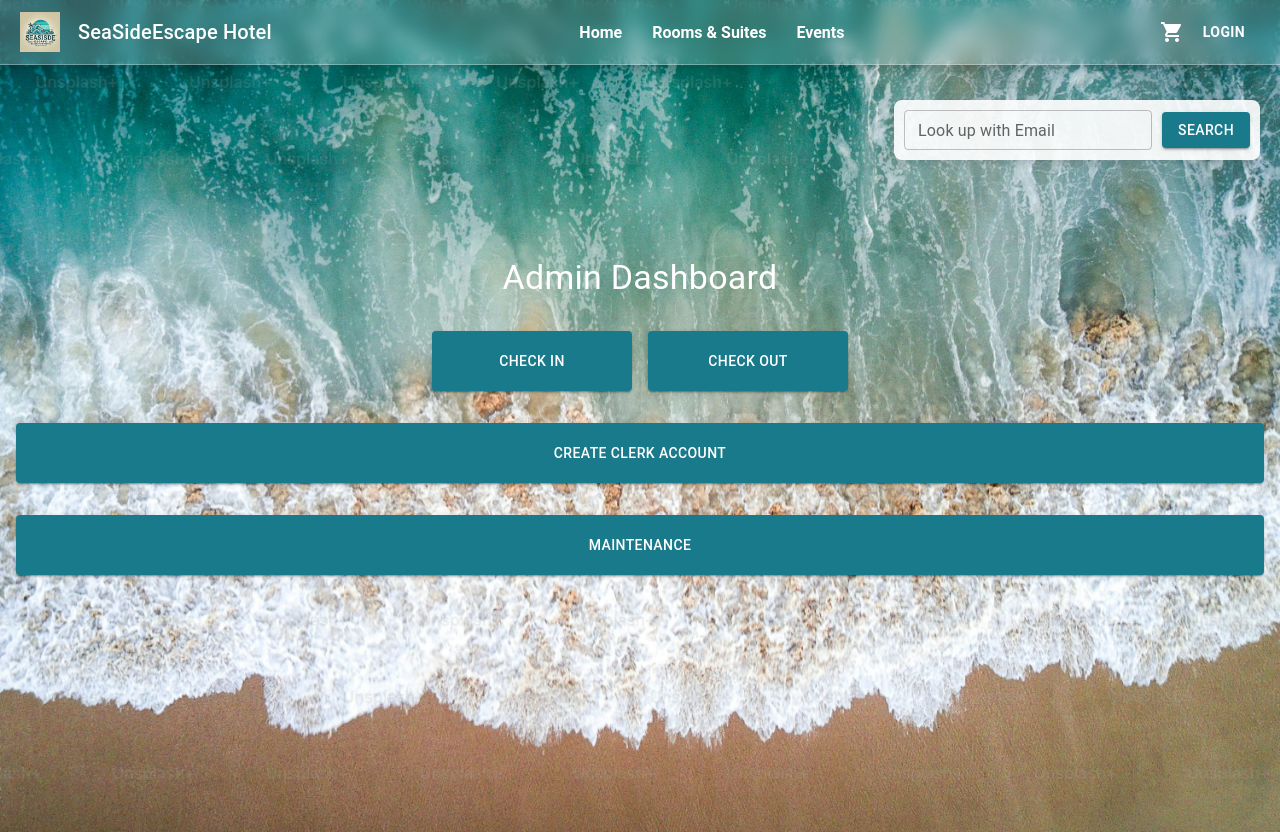
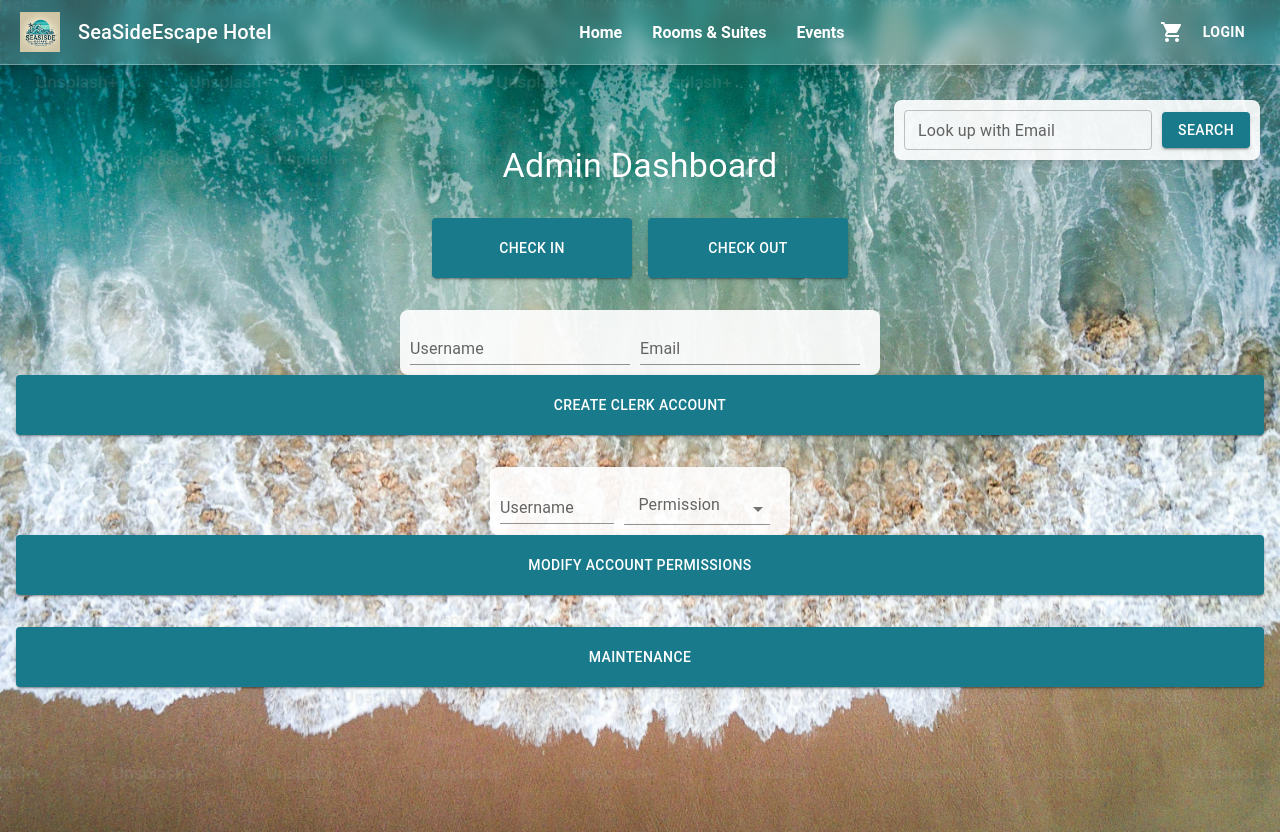
Before and after one commit to Lucas-CSI/SWE-Group-Project, a React (Create React App) app in the folder frontend/: page /admin/homepage in a window 1280 px wide. Built offline with nearby package versions, Linux system fonts and the light colour scheme.

Commit message:
created buttons and labels for modify permission and create clerk

```diff
--- a/frontend/src/components/AdminHomePage.js
+++ b/frontend/src/components/AdminHomePage.js
@@ -1,9 +1,14 @@
 import React, { useState } from 'react';
-import { Button, Box, Typography, TextField } from '@mui/material';
+import {Button, Box, Typography, TextField, Select, MenuItem, InputLabel, FormControl} from '@mui/material';
 
 const AdminHomepage = () => {
     const [email, setEmail] = useState('');
-
+    const [clerkEmail, setClerkEmail] = useState('');
+    const [clerkUsername, setClerkUsername] = useState('');
+    const [clerkInfo, setClerkInfo] = useState('');
+    const [modifyUsername, setModifyUsername] = useState('');
+    const [permissionLevel, setPermissionLevel] = useState(null);
+    const [modifyResult, setModifyResult] = useState('');
     const handleSearch = () => {
         console.log(`Searching for: ${email}`);
     };
@@ -102,6 +107,84 @@
                         Check Out
                     </Button>
                 </Box>
+                <Box
+                    sx={{
+                        top: '100px',
+                        right: '20px',
+                        display: 'flex',
+                        alignItems: 'center',
+                        gap: '10px',
+                        backgroundColor: 'rgba(255, 255, 255, 0.9)',
+                        padding: '10px',
+                        borderRadius: '8px',
+                        boxShadow: '0px 4px 6px rgba(0, 0, 0, 0.1)',
+                    }}
+                >
+                    <TextField
+                        label="Username"
+                        variant="standard"
+                        size="small"
+                        value={clerkUsername}
+                        onChange={(e) => setClerkUsername(e.target.value)}
+                    />
+                    <TextField
+                        label="Email"
+                        variant="standard"
+                        size="small"
+                        value={clerkEmail}
+                        onChange={(e) => setClerkEmail(e.target.value)}
+                    />
+                    <p>{clerkInfo}</p>
+                </Box>
+                <Button
+                    variant="contained"
+                    sx={{
+                        backgroundColor: 'rgb(25,122,140)',
+                        color: 'white',
+                        width: '100%',
+                        height: 60,
+                        '&:hover': {
+                            backgroundColor: '#28c1d8',
+                        },
+                        marginBottom: 4,
+                    }}
+                >
+                    Create Clerk Account
+                </Button>
+
+                <Box
+                    sx={{
+                        top: '100px',
+                        right: '20px',
+                        display: 'flex',
+                        alignItems: 'center',
+                        gap: '10px',
+                        backgroundColor: 'rgba(255, 255, 255, 0.9)',
+                        padding: '10px',
+                        borderRadius: '8px',
+                        boxShadow: '0px 4px 6px rgba(0, 0, 0, 0.1)',
+                    }}
+                >
+                    <TextField
+                        label="Username"
+                        variant="standard"
+                        size="small"
+                        value={modifyUsername}
+                        onChange={(e) => setModifyUsername(e.target.value)}
+                    />
+                    <FormControl fullWidth>
+                        <InputLabel id="accountPermission">Permission</InputLabel>
+                        <Select
+                            onChange={(e) => setPermissionLevel(e.target.value)}
+                            labelId="accountPermission"
+                            label="Permission Level" variant="standard">
+                            <MenuItem value={0}>Guest</MenuItem>
+                            <MenuItem value={1}>Clerk</MenuItem>
+                            <MenuItem value={2}>Admin</MenuItem>
+                        </Select>
+                    </FormControl>
+                    <p>{modifyResult}</p>
+                </Box>
 
                 <Button
                     variant="contained"
@@ -116,7 +199,7 @@
                         marginBottom: 4,
                     }}
                 >
-                    Create Clerk Account
+                    Modify Account Permissions
                 </Button>
 
                 <Button
```
